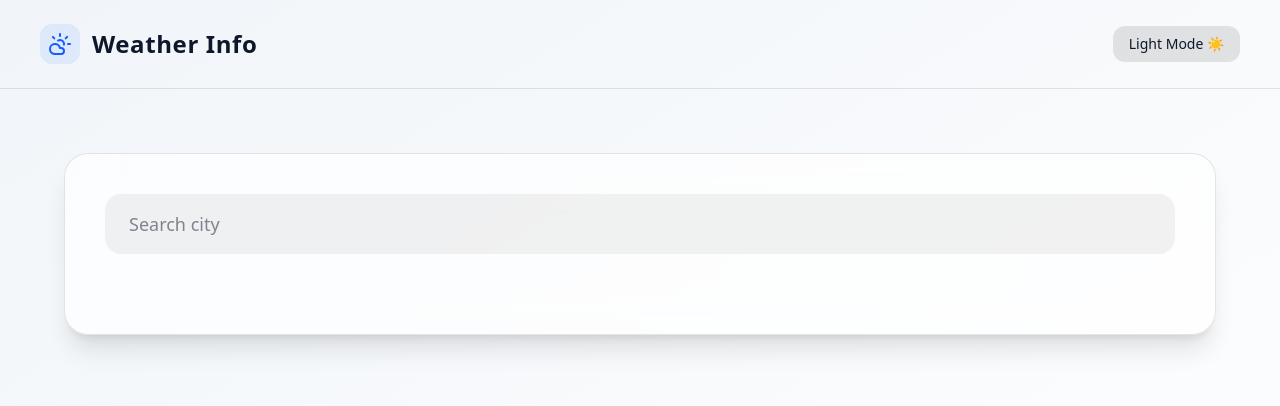
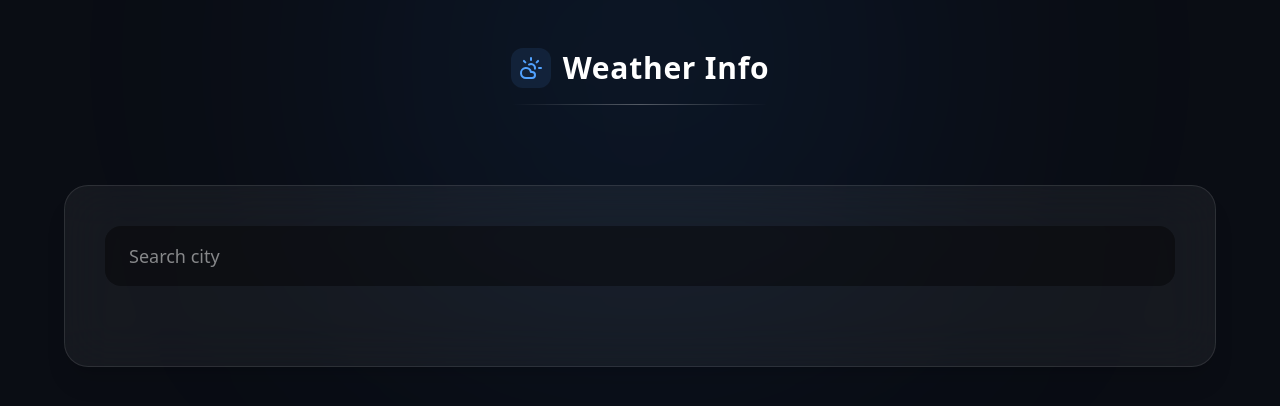
Before and after one commit to afzytk/weather-app, a React app in the folder frontend/: page / in a window 1280 px wide. Shown: the top 406 px of the page. Built offline with nearby package versions, Linux system fonts and the light colour scheme; the HTML template or start-up script is replaced by a standard one.

Commit message:
fix: refine backend data and animated UI

```diff
--- a/frontend/package.json
+++ b/frontend/package.json
@@ -13,6 +13,7 @@
     "@heroicons/react": "^2.2.0",
     "@tailwindcss/vite": "^4.1.18",
     "axios": "^1.13.2",
+    "framer-motion": "^12.23.26",
     "lucide-react": "^0.562.0",
     "react": "^19.2.0",
     "react-dom": "^19.2.0",
--- a/frontend/src/App.jsx
+++ b/frontend/src/App.jsx
@@ -1,53 +1,43 @@
-import { useEffect, useState } from "react";
 import { CloudSun } from "lucide-react";
+import { motion } from "framer-motion";
 import WeatherDashboard from "./components/WeatherDashboard";
 
 export default function App() {
-  const [dark, setDark] = useState(localStorage.getItem("theme") !== "light");
+  return (
+    <div className="min-h-screen bg-[#0a0d14] text-white relative overflow-hidden">
+      <div className="pointer-events-none absolute inset-0">
+        <div className="absolute top-[-25%] left-1/2 -translate-x-1/2 h-[520px] w-[520px] rounded-full bg-blue-500/10 blur-[140px]" />
+      </div>
 
-  useEffect(() => {
-    document.documentElement.classList.toggle("dark", dark);
-    localStorage.setItem("theme", dark ? "dark" : "light");
-  }, [dark]);
-
-  return (
-    <div
-      className="
-        min-h-screen transition-colors
-        bg-gradient-to-br from-slate-100 to-white
-        dark:from-[#0b1020] dark:to-black
-        text-slate-900 dark:text-white
-      "
-    >
-      {/* HEADER */}
-      <header className="flex items-center justify-between px-10 py-6 border-b border-black/10 dark:border-white/10">
-        {/* LOGO + TITLE */}
+      <motion.header
+        initial={{ opacity: 0, y: -16 }}
+        animate={{ opacity: 1, y: 0 }}
+        transition={{ duration: 0.6, ease: "easeOut" }}
+        className="relative z-10 flex flex-col items-center gap-4 pt-12"
+      >
         <div className="flex items-center gap-3">
-          <div className="p-2 rounded-xl bg-blue-500/10 dark:bg-blue-400/10">
-            <CloudSun className="h-6 w-6 text-blue-600 dark:text-blue-400" />
+          <div className="p-2 rounded-xl bg-blue-400/10">
+            <CloudSun className="h-6 w-6 text-blue-400" />
           </div>
-
-          <h1 className="text-2xl font-semibold tracking-wide">Weather Info</h1>
+          <h1 className="text-3xl font-semibold tracking-wide">Weather Info</h1>
         </div>
 
-        {/* THEME TOGGLE */}
-        <button
-          onClick={() => setDark(!dark)}
-          className="
-            rounded-xl px-4 py-2 text-sm font-medium
-            bg-black/10 dark:bg-white/10
-            hover:bg-black/20 dark:hover:bg-white/20
-            transition
-          "
-        >
-          {dark ? "Light Mode ☀️" : "Dark Mode 🌙"}
-        </button>
-      </header>
+        <motion.div
+          initial={{ scaleX: 0 }}
+          animate={{ scaleX: 1 }}
+          transition={{ duration: 0.6, ease: "easeOut", delay: 0.2 }}
+          className="h-px w-64 bg-gradient-to-r from-transparent via-white/30 to-transparent origin-center"
+        />
+      </motion.header>
 
-      {/* MAIN CONTENT */}
-      <main className="flex justify-center px-6 py-16">
+      <motion.main
+        initial={{ opacity: 0, y: 24 }}
+        animate={{ opacity: 1, y: 0 }}
+        transition={{ duration: 0.6, ease: "easeOut", delay: 0.3 }}
+        className="relative z-10 flex justify-center px-6 py-20"
+      >
         <WeatherDashboard />
-      </main>
+      </motion.main>
     </div>
   );
 }
--- a/frontend/src/components/WeatherDashboard.jsx
+++ b/frontend/src/components/WeatherDashboard.jsx
@@ -1,5 +1,7 @@
 import { useState } from "react";
+import { motion } from "framer-motion";
 import {
+  X,
   Thermometer,
   Droplets,
   Wind,
@@ -10,6 +12,11 @@ import {
   Cloud,
 } from "lucide-react";
 import { getWeather, getCitySuggestions } from "../api/weather";
+
+const cardVariants = {
+  hidden: { opacity: 0, y: 10 },
+  visible: { opacity: 1, y: 0 },
+};
 
 export default function WeatherDashboard() {
   const [city, setCity] = useState("");
@@ -40,39 +47,42 @@ export default function WeatherDashboard() {
     }
   };
 
+  const clearSearch = () => {
+    setCity("");
+    setSuggestions([]);
+    setWeather(null);
+    setError("");
+  };
+
   return (
-    <section
-      className="
-        w-full max-w-6xl rounded-3xl
-        bg-white/70 dark:bg-white/5
-        backdrop-blur-xl
-        border border-black/10 dark:border-white/10
-        p-10 shadow-xl
-      "
+    <motion.section
+      initial={{ opacity: 0, y: 20 }}
+      animate={{ opacity: 1, y: 0 }}
+      transition={{ duration: 0.5, ease: "easeOut" }}
+      className="w-full max-w-6xl rounded-3xl bg-white/5 backdrop-blur-xl border border-white/10 p-10 shadow-xl"
     >
-      {/* SEARCH */}
       <div className="relative mb-10">
         <input
+          id="city-search"
+          name="city"
           value={city}
           onChange={(e) => onType(e.target.value)}
           onKeyDown={(e) => e.key === "Enter" && search()}
           placeholder="Search city"
-          className="
-            w-full rounded-2xl px-6 py-4 text-lg
-            bg-black/5 dark:bg-black/40
-            outline-none
-          "
+          className="w-full rounded-2xl px-6 py-4 pr-12 text-lg bg-black/40 outline-none"
         />
 
+        {city && (
+          <button
+            onClick={clearSearch}
+            className="absolute right-4 top-1/2 -translate-y-1/2 p-1 rounded-full hover:bg-white/10"
+          >
+            <X className="h-5 w-5 text-white/60" />
+          </button>
+        )}
+
         {suggestions.length > 0 && (
-          <ul
-            className="
-              absolute z-20 mt-2 w-full rounded-2xl
-              bg-white dark:bg-[#0b1020]
-              border border-black/10 dark:border-white/10
-              overflow-hidden
-            "
-          >
+          <ul className="absolute z-20 mt-2 w-full rounded-2xl bg-[#0a0d14] border border-white/10 overflow-hidden">
             {suggestions.map((c, i) => (
               <li
                 key={i}
@@ -80,10 +90,7 @@ export default function WeatherDashboard() {
                   setCity(`${c.name}, ${c.country}`);
                   search(`${c.name}, ${c.country}`);
                 }}
-                className="
-                  px-6 py-4 cursor-pointer
-                  hover:bg-black/5 dark:hover:bg-white/10
-                "
+                className="px-6 py-4 cursor-pointer hover:bg-white/10"
               >
                 {c.name}
                 {c.state ? `, ${c.state}` : ""} · {c.country}
@@ -93,13 +100,16 @@ export default function WeatherDashboard() {
         )}
       </div>
 
-      {loading && <p className="text-center opacity-60">Loading weather…</p>}
-
-      {error && <p className="text-center text-red-500">{error}</p>}
+      {loading && <p className="text-center text-white/60">Loading…</p>}
+      {error && <p className="text-center text-red-400">{error}</p>}
 
       {weather && (
-        <div className="grid grid-cols-1 lg:grid-cols-3 gap-12">
-          {/* MAIN WEATHER */}
+        <motion.div
+          initial={{ opacity: 0, y: 16 }}
+          animate={{ opacity: 1, y: 0 }}
+          transition={{ duration: 0.4, ease: "easeOut" }}
+          className="grid grid-cols-1 lg:grid-cols-3 gap-12"
+        >
           <div className="text-center">
             <h2 className="text-3xl font-semibold">
               {weather.city}, {weather.country}
@@ -112,12 +122,15 @@ export default function WeatherDashboard() {
             />
 
             <p className="text-7xl font-bold">{weather.temperature}°</p>
-
-            <p className="capitalize opacity-70">{weather.description}</p>
+            <p className="capitalize text-white/70">{weather.description}</p>
           </div>
 
-          {/* DETAILS */}
-          <div className="lg:col-span-2 grid grid-cols-2 md:grid-cols-3 gap-6">
+          <motion.div
+            initial="hidden"
+            animate="visible"
+            variants={{ visible: { transition: { staggerChildren: 0.06 } } }}
+            className="lg:col-span-2 grid grid-cols-2 md:grid-cols-3 gap-6"
+          >
             <Info
               icon={Thermometer}
               label="Feels Like"
@@ -138,25 +151,23 @@ export default function WeatherDashboard() {
             <Info icon={Sunrise} label="Sunrise" value={weather.sunrise} />
             <Info icon={Sunset} label="Sunset" value={weather.sunset} />
             <Info icon={Cloud} label="Condition" value={weather.description} />
-          </div>
-        </div>
+          </motion.div>
+        </motion.div>
       )}
-    </section>
+    </motion.section>
   );
 }
 
 function Info({ icon: Icon, label, value }) {
   return (
-    <div
-      className="
-        rounded-2xl p-6
-        border border-black/10 dark:border-white/10
-        bg-black/5 dark:bg-white/5
-      "
+    <motion.div
+      variants={cardVariants}
+      transition={{ duration: 0.35, ease: "easeOut" }}
+      className="rounded-2xl p-6 border border-white/10 bg-white/5"
     >
-      <Icon className="h-6 w-6 mb-3 opacity-70" />
-      <p className="text-sm opacity-60">{label}</p>
+      <Icon className="h-6 w-6 mb-3 text-white/70" />
+      <p className="text-sm text-white/50">{label}</p>
       <p className="text-2xl font-semibold mt-1 capitalize">{value}</p>
-    </div>
+    </motion.div>
   );
 }
```
Also changed, not shown: 2 other files (tests, documents, lock files or other folders).
